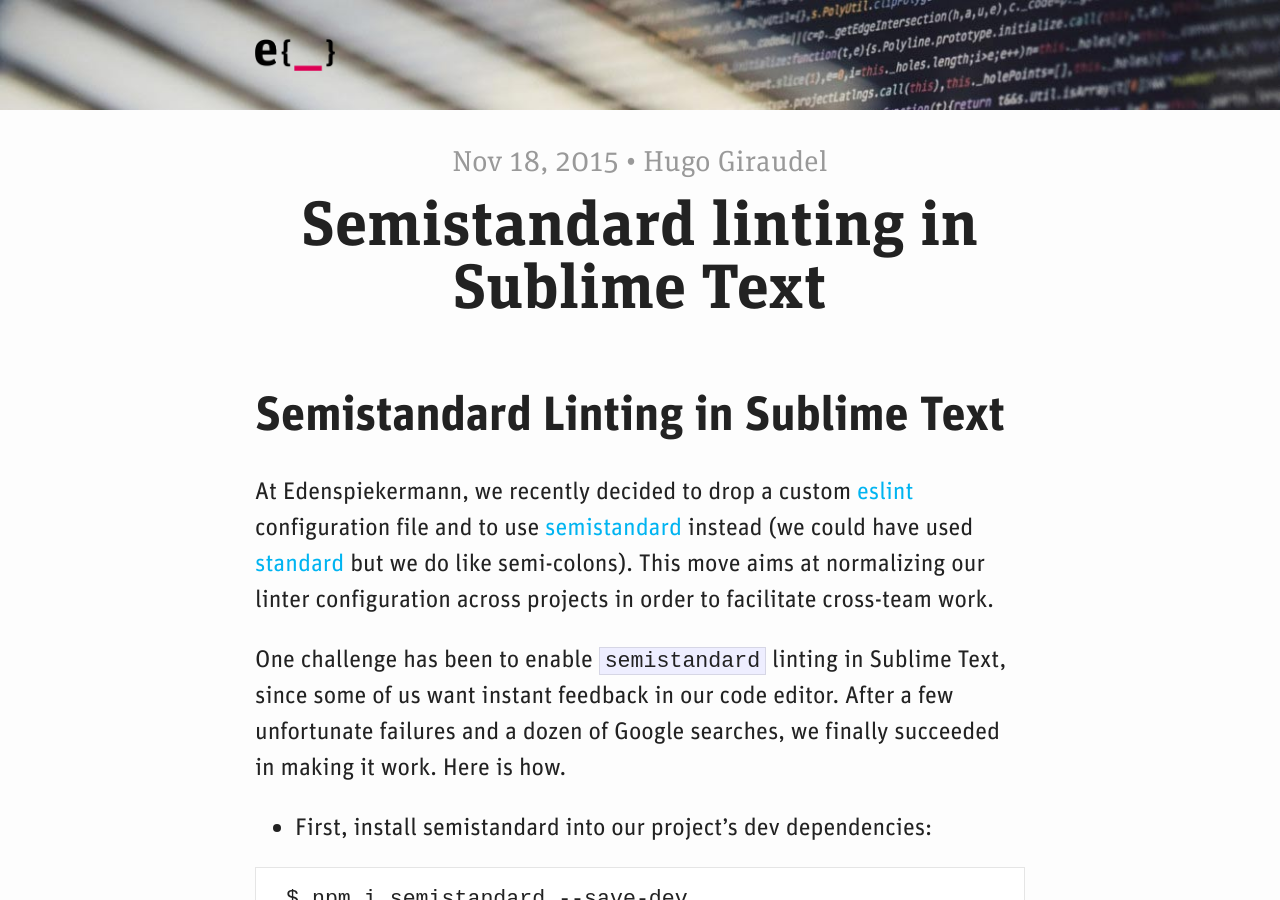
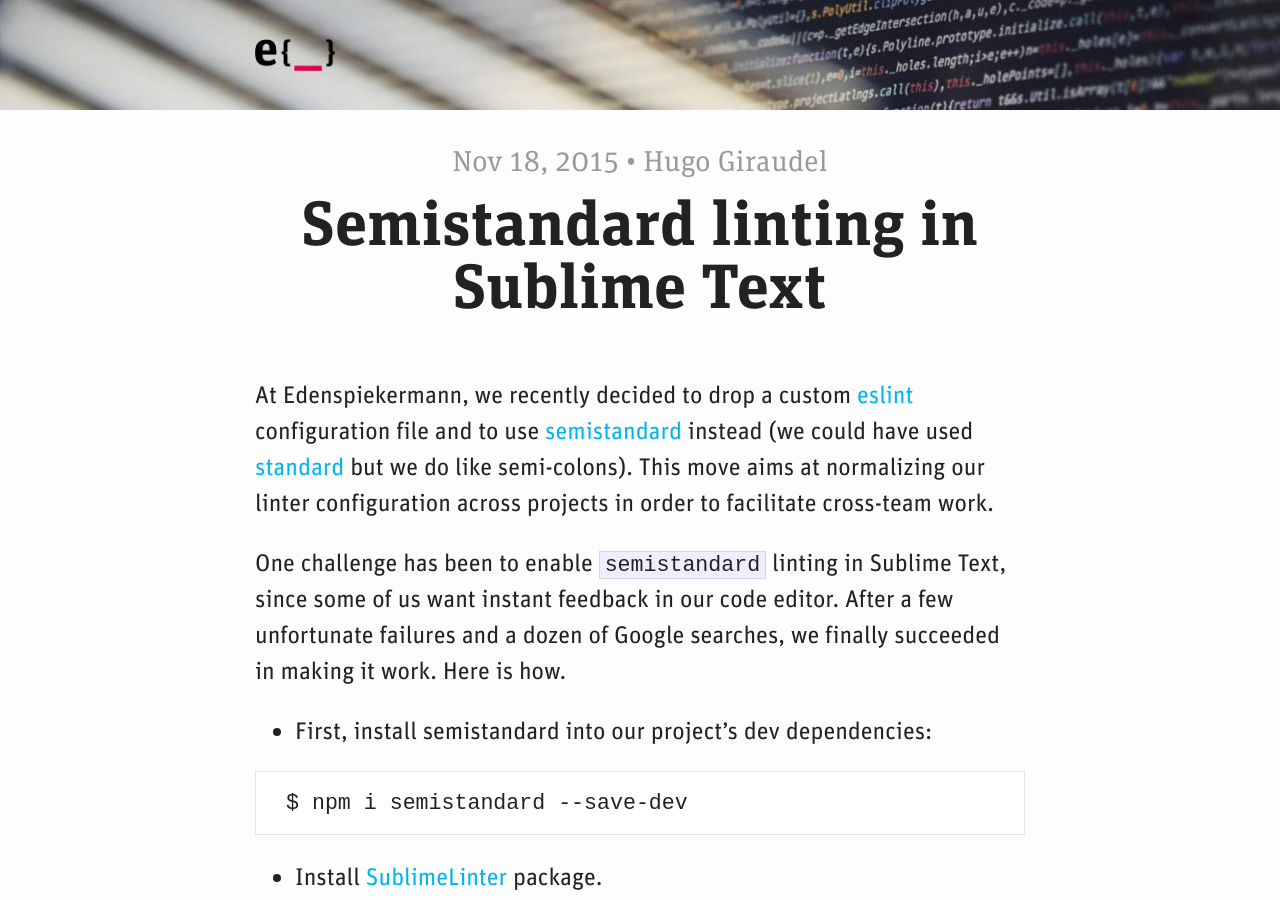
Before and after one commit to edenspiekermann/espi-devblog, a Jekyll site: the page built from _posts/2015-11-18-semistandard-linting-in-sublime-text.md, in a window 1280 px wide and 900 px high. Built offline with Jekyll 4.4.1, drawn with Linux system fonts in a browser that asks for light colours.

Commit message:
Removed a duplicated title

```diff
--- a/_posts/2015-11-18-semistandard-linting-in-sublime-text.md
+++ b/_posts/2015-11-18-semistandard-linting-in-sublime-text.md
@@ -3,8 +3,6 @@
 author: Hugo Giraudel
 title: "Semistandard linting in Sublime Text"
 ---
-
-# Semistandard Linting in Sublime Text
 
 At Edenspiekermann, we recently decided to drop a custom [eslint](http://eslint.org/) configuration file and to use [semistandard](https://github.com/Flet/semistandard) instead (we could have used [standard](https://github.com/feross/standard) but we do like semi-colons). This move aims at normalizing our linter configuration across projects in order to facilitate cross-team work.
 
```
